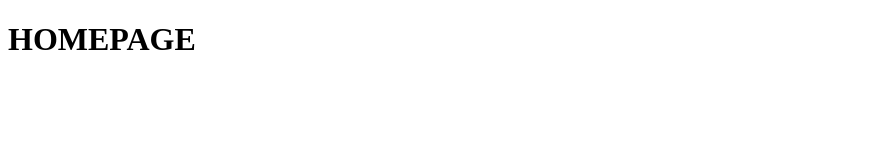
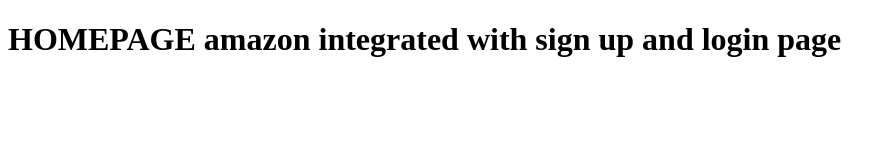
Before and after one commit to shivani1406hi/amazon-clone, a plain HTML site: page index.html in a window 1280 px wide. Shown: the whole page, without its empty margins (0-896 px from the left). Drawn offline with Linux system fonts and the light colour scheme.

Commit message:
index.html

```diff
--- a/index.html
+++ b/index.html
@@ -7,7 +7,8 @@
 </head>
 <body>
     <h1>
-        HOMEPAGE
+        HOMEPAGE amazon integrated with sign up and login page
+
     </h1>
 </body>
 </html>
```
